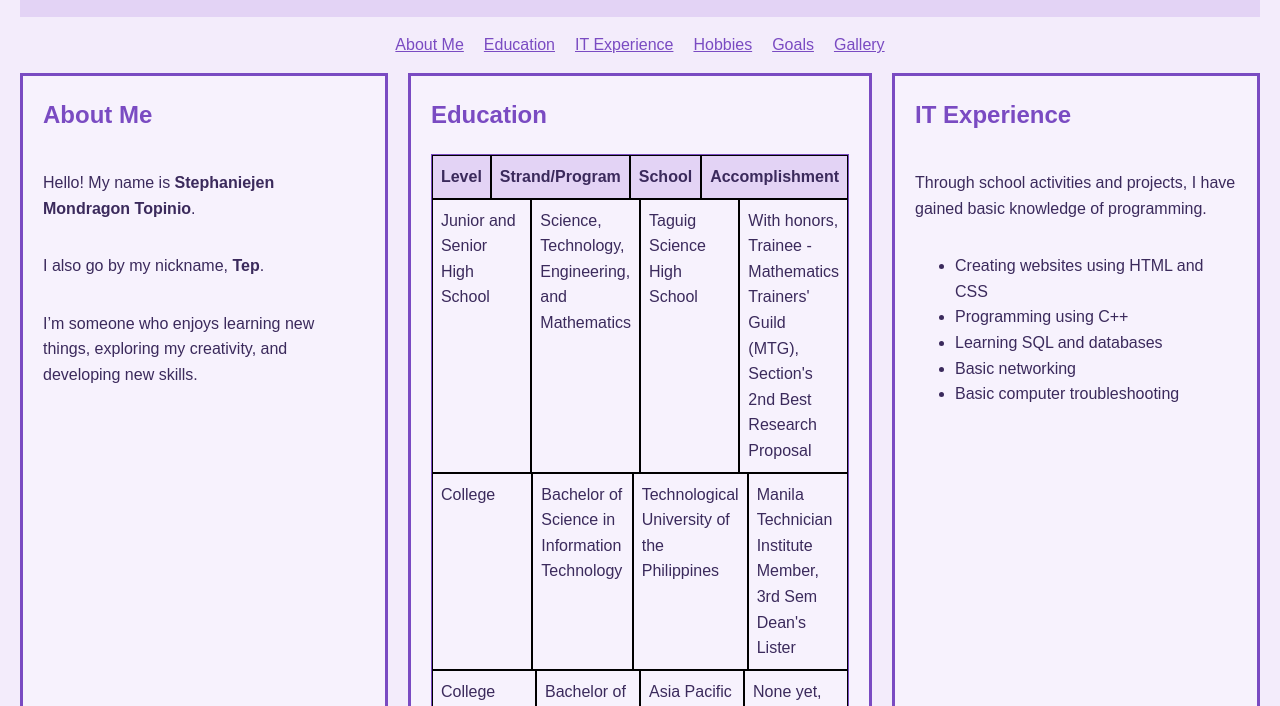
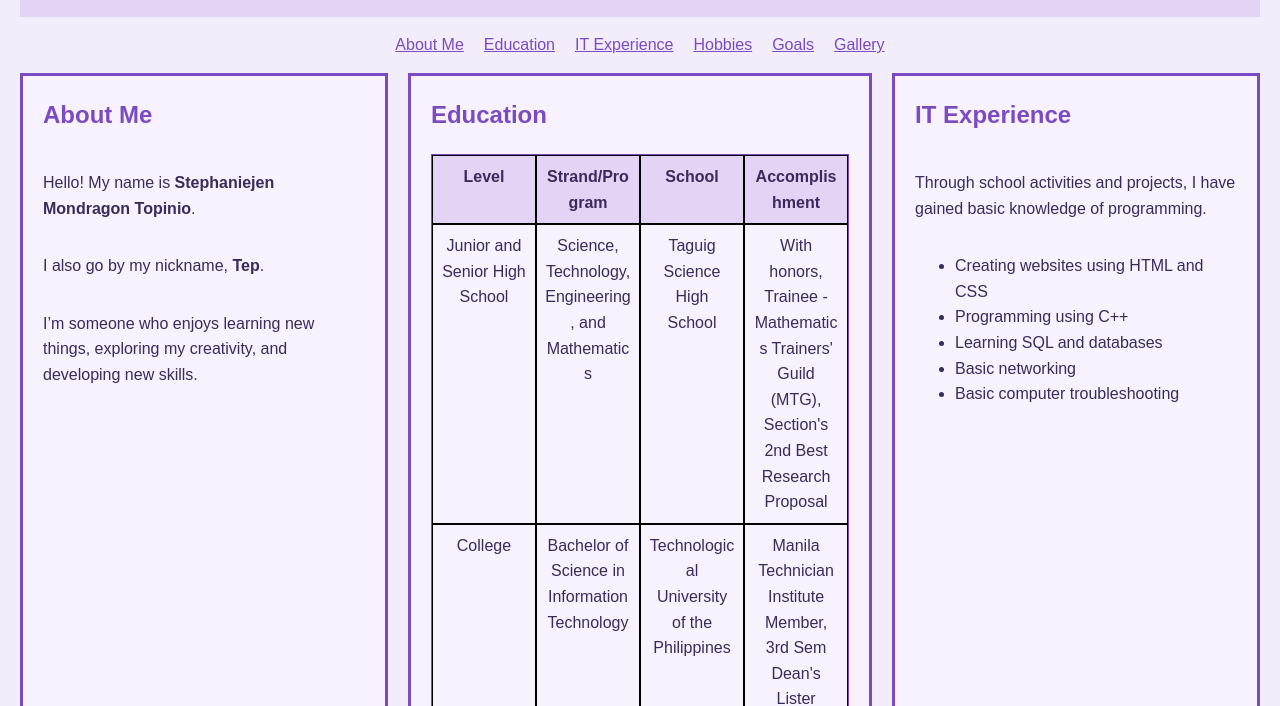
Before and after one commit to apcsmtopinio/webprog-CS251_IT253-html-lessons, a plain HTML site: page introduction/index.html in a window 1280 px wide. Shown: the part 94-800 px from the top of the page. Drawn offline with Linux system fonts and the light colour scheme.

Commit message:
Refactor flexbox styles for improved layout

```diff
--- a/introduction/css/flexbox.css
+++ b/introduction/css/flexbox.css
@@ -14,6 +14,7 @@ table,
 tbody {
     display: flex;
     flex-direction: column;
+    width: 100%;
 }
 
 tr {
@@ -24,7 +25,10 @@ tr {
 th,
 td {
     flex: 1;
+    min-width: 0;
+    text-align: center;
     border: 1px solid black;
+    overflow-wrap: break-word;
 }
 
 #gallery {
```
